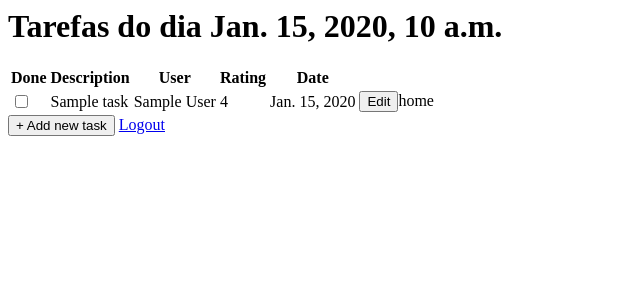
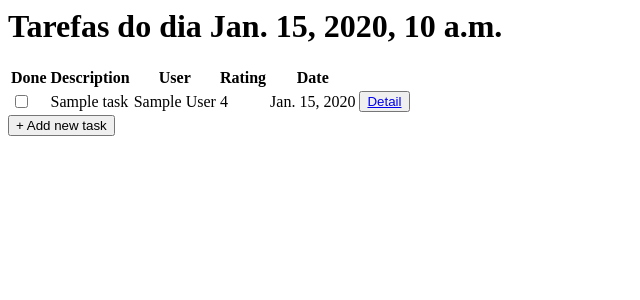
Before and after one commit to ClaudioSiervi/asdf_list, a Django app: template task_list/templates/task_list/task_list.html in a window 1280 px wide. Shown: the top 300 px of the page, without its empty margins (0-640 px from the left). Run offline with Django 3.2, Linux system fonts and the light colour scheme; tables that the repository leaves empty hold one stand-in row (values such as "Sample post"); the template is opened without the code that fills it: values that come from a table or form of the project are taken from there, most other values are stand-ins (such as "Sample title", 1, 10 or a date in 2020).

Commit message:
task detail

```diff
--- a/family_list_project/urls.py
+++ b/family_list_project/urls.py
@@ -17,7 +17,11 @@ from django.contrib import admin
 from django.urls import path, include
 
 urlpatterns = [
+    path('accounts/', include('django.contrib.auth.urls')),
     path('admin/', admin.site.urls),
     path('', include('task_list.urls')),
-    path('accounts/', include('django.contrib.auth.urls')),
 ]
+
+from django.contrib.auth import urls
+urls.urlpatterns
+urls.path
--- /dev/null
+++ b/task_list/templates/task_list/task_detail.html
@@ -0,0 +1,3 @@
+<h1>Detalhes da tarefa </h1>
+
+<button><a href="/tasks/">Voltar</a></button>
--- a/task_list/templates/task_list/task_list.html
+++ b/task_list/templates/task_list/task_list.html
@@ -16,11 +16,9 @@
       <td>{{ task.rating }}</td>
       <td>{{ task.date | date }}</td>
 
-      <td><button>Edit</button><a>home</a></td>
+      <td><button><a href="/tasks/{{ task.id }}">Detail</a></button></td>
     </tr>
     {% endfor %}
 </table>
 
 <button>+ Add new task</button>
-
-<a href="{% url 'logout'%}">Logout</a>
--- a/task_list/urls.py
+++ b/task_list/urls.py
@@ -1,7 +1,8 @@
 from django.urls import path
-from .views import TaskListView
+from .views import TaskListView, TaskDetailView
 
 
 urlpatterns = [
-    path('', TaskListView.as_view(), name='home'),
+    path('tasks/', TaskListView.as_view(), name='home'),
+    path('tasks/<str:pk>/', TaskDetailView.as_view(), name='detail'),
 ]
--- a/task_list/views.py
+++ b/task_list/views.py
@@ -1,4 +1,4 @@
-from django.views.generic import ListView
+from django.views.generic import ListView, DetailView
 from .models import Task
 from datetime import datetime
 from django.conf import settings
@@ -12,3 +12,7 @@ class TaskListView(ListView):
         context['now'] = datetime.now().date()
         context["host"] = settings.HOST
         return context
+
+class TaskDetailView(DetailView):
+    model = Task
+    template_name = 'task_list/task_detail.html'
```
